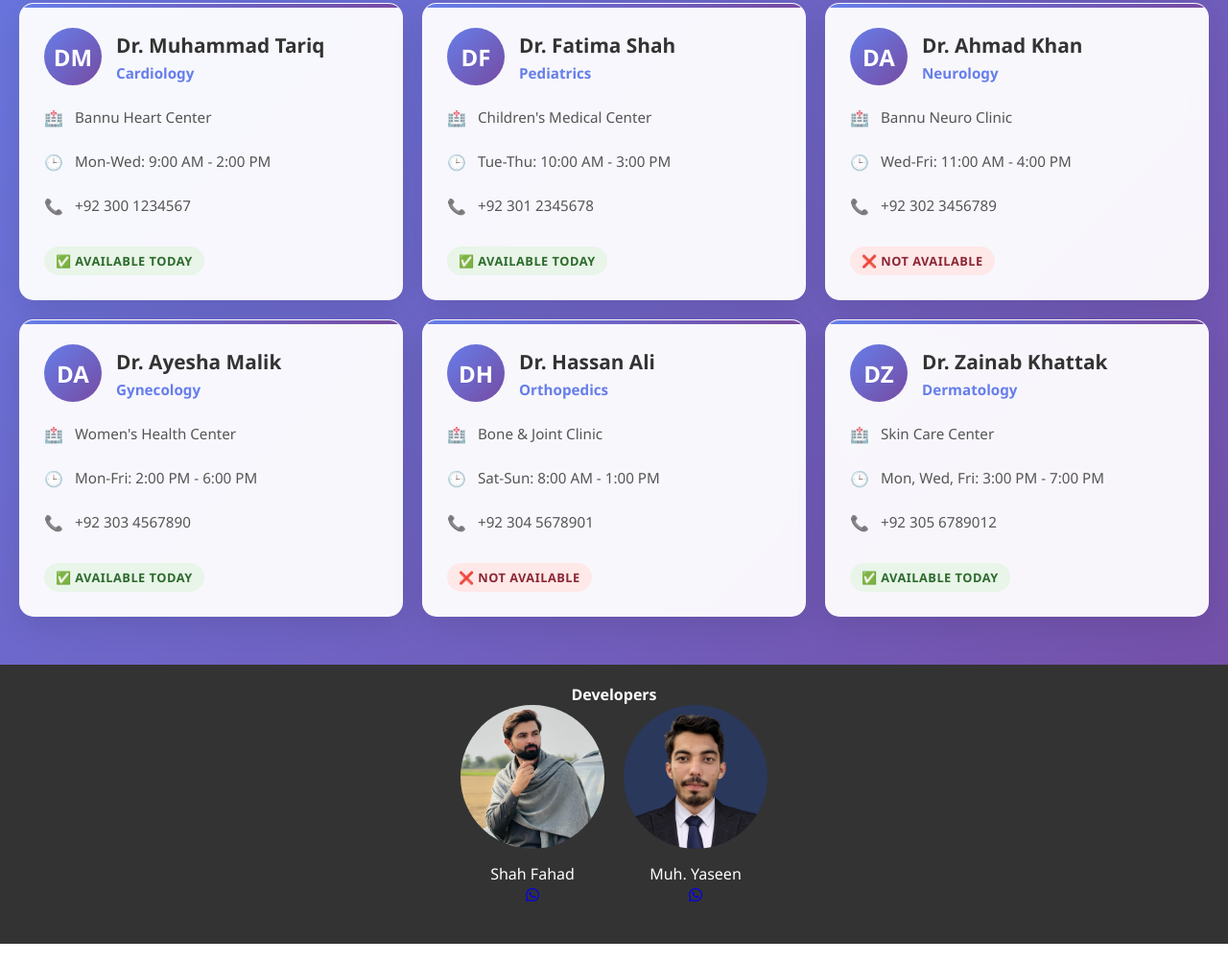
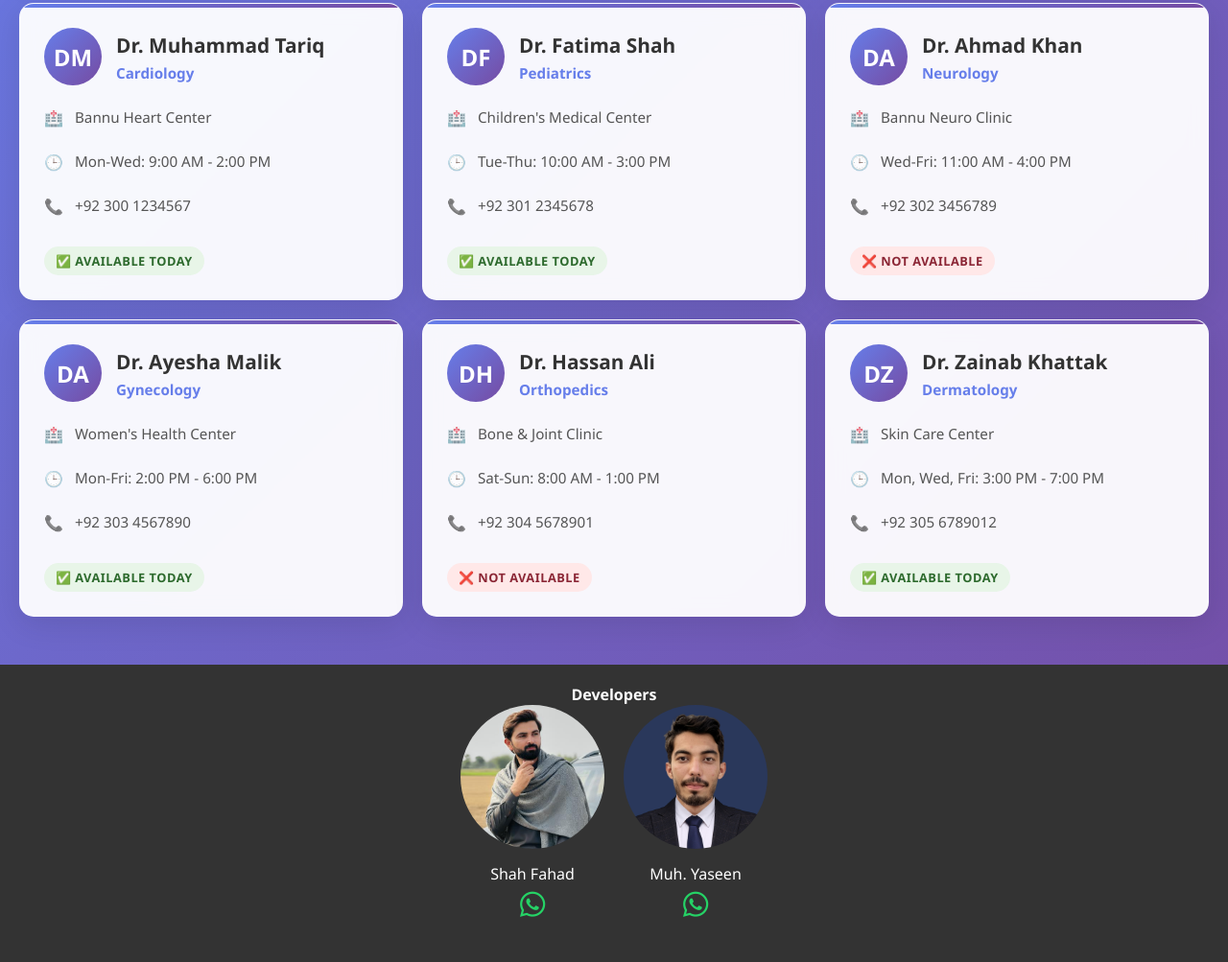
Before and after one commit to YASEENKHANO/DoctorsRepo, a plain HTML site: page index.html in a window 1280 px wide. Shown: the part 494-1497 px from the top of the page at 96% size. Drawn offline with nearby package versions, Linux system fonts and the light colour scheme.

Commit message:
Update index.html
changed logo color

```diff
--- a/index.html
+++ b/index.html
@@ -42,6 +42,17 @@
             padding-top: 10px;
        color:white;
         }
+
+.contact-links a {
+  color: #25D366; /* This is WhatsApp's brand green color */
+  font-size: 30px;
+  text-decoration: none;
+  transition: transform 0.2s ease-in-out;
+}
+
+.contact-links a:hover {
+  transform: scale(1.1);
+}
     </style>
 </head>
 <body>
```
